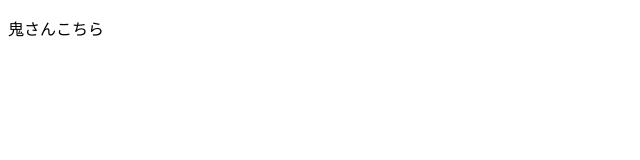
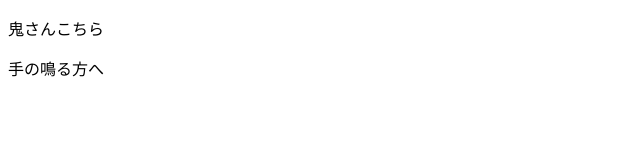
Before and after one commit to Rentaro0419/test, a plain HTML site: page index.html in a window 1280 px wide. Shown: the whole page, without its empty margins (0-640 px from the left). Drawn offline with Linux system fonts and the light colour scheme.

Commit message:
2回目のコミットだよ

```diff
--- a/index.html
+++ b/index.html
@@ -9,5 +9,6 @@
 </head>
 <body>
   <p>鬼さんこちら</p>
+  <p>手の鳴る方へ</p>
 </body>
 </html>
```
